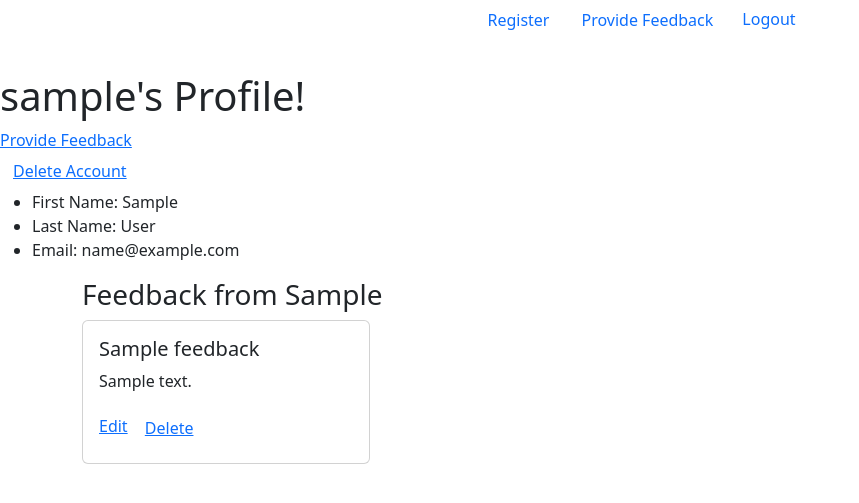
After one commit to dalbiter/flask-feedback, a Flask app: a page that uses templates/base.html in a window 1280 px wide. The commit adds this page. Shown: the top 503 px of the page, without its empty margins (0-859 px from the left). Run offline with Flask 3, Linux system fonts and the light colour scheme; the visitor is signed in with stand-in values (Sample User, id 1); tables that the repository leaves empty hold one stand-in row (values such as "Sample post").

Commit message:
completed all steps

```diff
--- a/app.py
+++ b/app.py
@@ -1,7 +1,7 @@
 from flask import Flask, request, render_template, redirect, flash, session, jsonify
 from flask_debugtoolbar import DebugToolbarExtension
-from models import db, connect_db, User
-from forms import NewUserForm, UserLogin
+from models import db, connect_db, User, Feedback
+from forms import NewUserForm, UserLogin, AddFeedback, EditFeedback
 from sqlalchemy.exc import IntegrityError
 
 
@@ -39,12 +39,12 @@ def register_user():
         try:
             db.session.commit()
         except IntegrityError:
-            form.username.errors.append(f"Username {username} already exists, please choose another")
+            form.username.errors.append(f"Username {username} already exists, please choose another", "info")
             return render_template('register.html')
 
         session['username'] = new_user.username
         flash(f"Welcome {new_user.first_name}! You have successfully created your account!", "success")
-        return  redirect('/secrets')
+        return  redirect(f'/users/{new_user.username}')
 
     return render_template('register.html', form=form)
 
@@ -61,21 +61,23 @@ def login_user():
         if user:
             flash(f"Welcome back {user.first_name}!", "success")
             session['username'] = user.username
-            return redirect('/secrets')
+            return redirect(f'/users/{username}')
         else:
             form.username.errors = ["Invalid username or password"]
             return render_template('login.html', form=form)
 
     return render_template('login.html', form=form)
 
-@app.route('/secrets')
-def show_secrets():
+@app.route('/users/<username>')
+def show_user_details(username):
     """Verifies a user is logged in by checking session and shows secrets page"""
-    if "username" not in session:
-        flash("You must be logged in to view this page")
+
+    if "username" not in session or session.get('username') != username:
+        flash("You must be logged in to view this page", "danger")
         return redirect('/login')
     else:
-        return render_template('secrets.html')
+        user = db.session.get(User, username)
+        return render_template('user_details.html', user=user)
 
 @app.route('/logout', methods=['POST'])
 def logout_user():
@@ -84,3 +86,73 @@ def logout_user():
     flash(f"Goodbye {user.first_name}, thanks for visiting!", "info")
     session.pop('username')
     return redirect('/')
+
+@app.route('/users/<username>/delete', methods=['POST'])
+def delete_user(username):
+    """deletes a user and all associated feedback"""
+
+    user = User.query.get_or_404(username)
+
+    if "username" not in session or session.get('username') != username:
+        flash("You are not the owner of this account", "danger")
+        return redirect('/login')
+    else:
+        db.session.delete(user)
+        db.session.commit()
+        flash(f"We are sorry to see you go {user.first_name}. Your account has been successfully deleted", "info")
+        session.pop('username')
+        return redirect('/')
+
+@app.route('/users/<username>/feedback/add', methods=['GET', 'POST'])
+def add_user_feedback(username):
+    """Displays form for a user to add feedback, updates db with new feedback"""
+    if "username" not in session or session.get('username') != username:
+        flash("Please login to add feedback", "danger")
+        return redirect('/')
+    form = AddFeedback()
+    user = User.query.get_or_404(username)
+    if form.validate_on_submit():
+        title = form.title.data
+        content = form.content.data
+        new_feedback = Feedback(title=title, content=content, username=session.get('username'))
+        db.session.add(new_feedback)
+        db.session.commit()
+        return redirect(f'/users/{username}')
+    else:
+        return render_template('add_feedback.html', form=form, user=user)
+
+@app.route('/feedback/<int:fid>/update', methods=['GET', 'POST'])
+def edit_user_feedback(fid):
+    """displays form to edit user feedback and updates db accordingly"""
+
+    feedback = Feedback.query.get_or_404(fid)
+
+    if "username" not in session or session.get('username') != feedback.user.username:
+        flash("Please login to edit feedback", "danger")
+        return redirect('/')
+
+    form = EditFeedback(obj=feedback)
+
+    if form.validate_on_submit():
+        title = form.title.data
+        feedback.title = title if title else feedback.title
+        content = form.content.data
+        feedback.content = content if content else feedback.content
+        db.session.commit()
+        return redirect(f"/users/{session.get('username')}")
+    else:
+        return render_template('edit_feedback.html', form=form, feedback=feedback)
+
+@app.route('/feedback/<int:fid>/delete', methods=['POST'])
+def delete_user_feedback(fid):
+    """delete a users selected feedback"""
+
+    feedback = Feedback.query.get_or_404(fid)
+
+    if "username" not in session or session.get('username') != feedback.user.username:
+        flash("Please login to delete feedback", "danger")
+        return redirect('/')
+    else:
+        db.session.delete(feedback)
+        db.session.commit()
+        return redirect(f"/users/{session.get('username')}")
--- a/templates/base.html
+++ b/templates/base.html
@@ -11,17 +11,20 @@
         <li class="nav-item">
           <a class="nav-link" href="/register">Register</a>
         </li>
+        {% if session["username"] %}
         <li class="nav-item">
-          <a class="nav-link" href="/login">Login</a>
-        </li>
-        <li class="nav-item">
-          <a class="nav-link" href="/feedback">Provide Feedback</a>
+            <a class="nav-link" href="/feedback">Provide Feedback</a>
         </li>
         <li class="nav-item">
             <form action="/logout" method="POST">
                 <button class="btn btn-link" style="text-decoration: none;">Logout</button>
             </form>
         </li>
+        {% else %}
+        <li class="nav-item">
+            <a class="nav-link" href="/login">Login</a>
+        </li>
+        {% endif %}
       </ul>
     <div class="container" style="margin-top: 2em">
         {% for category, msg in get_flashed_messages(with_categories=True) %}
--- /dev/null
+++ b/templates/user_details.html
@@ -0,0 +1,33 @@
+{% extends 'base.html' %}
+
+{% block title %}
+    {{user.username}}'s Details'
+{% endblock %}
+
+{% block content %}
+    <h1>{{user.username}}'s Profile!</h1>
+    <a href="/users/{{user.username}}/feedback/add">Provide Feedback</a>
+    <form action="/users/{{user.username}}/delete" method="POST">
+        <button class="btn btn-link">Delete Account</button>
+    </form>
+    <ul>
+        <li>First Name: {{user.first_name}}</li>
+        <li>Last Name: {{user.last_name}}</li>
+        <li>Email: {{user.email}}</li>
+    </ul>
+    <div class="container">
+        <h3>Feedback from {{user.first_name}}</h3>
+        {% for feedback in user.feedback %}
+        <div class="card my-2" style="width: 18rem;">
+            <div class="card-body">
+                <h5 class="card-title">{{feedback.title}}</h5>
+                <p class="card-text">{{feedback.content}}</p>
+                <a href="/feedback/{{feedback.id}}/update">Edit</a>
+                <form action="/feedback/{{feedback.id}}/delete" method="POST" style="display: inline;">
+                    <button class="btn btn-link">Delete</button>
+                </form>
+            </div>
+        </div>
+        {% endfor %}
+    </div>
+{% endblock %}
```
Also changed, not shown: forms.py (+9 -1 lines), models.py (+12 -1 lines), templates/add_feedback.html (added, +23 -0 lines), templates/edit_feedback.html (added, +23 -0 lines), templates/secrets.html (deleted, +0 -9 lines).
